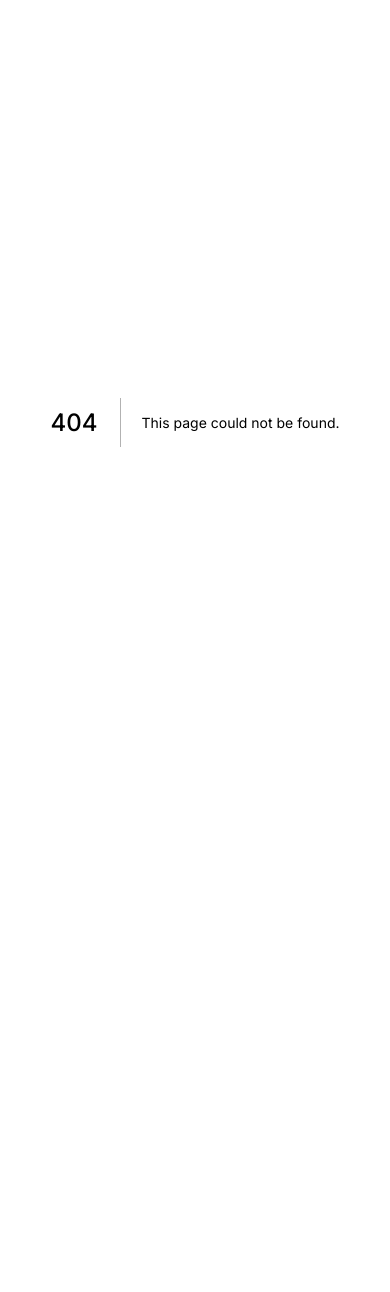
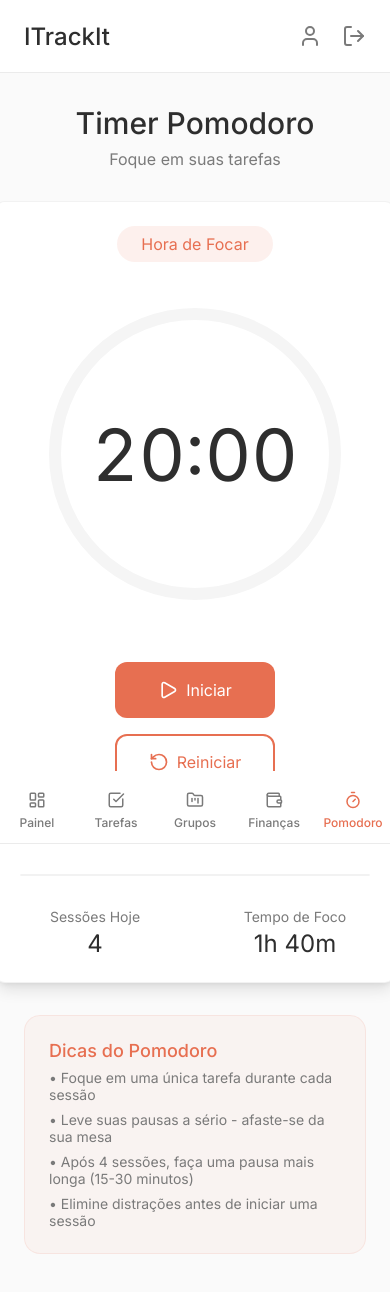
Before and after one commit to Vitchenzo2812/TrackIt-APP, a Next.js app: page /dashboard/pomodoro in a window 390 px wide. Before the commit this address had no page. Shown: the top 1292 px of the page. Before the commit the page ends 844 px from the top, so only its background shows below. Built offline with nearby package versions, Linux system fonts and the light colour scheme.

Commit message:
feat: create pomodoro page responsive

```diff
--- /dev/null
+++ b/src/pages/dashboard/pomodoro/index.tsx
@@ -0,0 +1,19 @@
+import dynamic from "next/dynamic";
+import Head from "next/head";
+
+const DashboardPomodoro = dynamic(async () => import('@/ui/pages/Dashboard/Pomodoro'), { ssr: false });
+
+const DashboardPomodoroPage = () => {
+  return (
+    <>
+      <Head>
+        <title>ITrackIt | Dashboard | Pomodoro</title>
+        <meta name="description" content="" />
+        <link rel="icon" href="/favicon.ico" />
+      </Head>
+      <DashboardPomodoro />
+    </>
+  );
+}
+
+export default DashboardPomodoroPage;
--- /dev/null
+++ b/src/ui/atoms/InfoBlock/index.tsx
@@ -0,0 +1,29 @@
+import Typography from '../Typography';
+import * as S from './styled';
+
+interface Props {
+  label: string;
+  value: string;
+}
+
+const InfoBlock = ({ label, value }: Props) => {
+  return (
+    <S.Container>
+      <Typography
+        size='1.4rem'
+        color='#7A7A7A'
+      >
+        {label}
+      </Typography>
+
+      <Typography
+        size='2.4rem'
+        color='#2E2E2E'
+      >
+        {value}
+      </Typography>
+    </S.Container>
+  );
+}
+
+export default InfoBlock;
--- /dev/null
+++ b/src/ui/atoms/InfoBlock/styled.ts
@@ -0,0 +1,9 @@
+import styled from "styled-components";
+
+export const Container = styled.div`
+  width: 20rem;
+  display: flex;
+  flex-direction: column;
+  align-items: center;
+  gap: 0.4rem;
+`;
--- /dev/null
+++ b/src/ui/atoms/TimerDisplay/index.tsx
@@ -0,0 +1,53 @@
+import * as S from './styled';
+
+type Props = {
+  minutes: number;
+  seconds: number;
+  progress: number;
+  isBreak: boolean;
+};
+
+export function TimerDisplay({
+  minutes,
+  seconds,
+  progress,
+  isBreak,
+}: Props) {
+  const radius = 140;
+  const circumference = 2 * Math.PI * radius;
+
+  return (
+    <S.Wrapper>
+      <S.Svg>
+        <S.BackgroundCircle cx="160" cy="160" r={radius} />
+
+        <S.ProgressCircle
+          cx="160"
+          cy="160"
+          r={radius}
+          $isBreak={isBreak}
+          initial={{ pathLength: 0 }}
+          animate={{ pathLength: progress / 100 }}
+          transition={{ duration: 0.3 }}
+          style={{
+            strokeDasharray: circumference,
+            strokeDashoffset: circumference * (1 - progress / 100),
+          }}
+        />
+      </S.Svg>
+
+      <S.TimeContainer>
+        <S.TimeText
+          key={`${minutes}:${seconds}`}
+          initial={{ scale: 0.95 }}
+          animate={{ scale: 1 }}
+        >
+          {String(minutes).padStart(2, "0")}:
+          {String(seconds).padStart(2, "0")}
+        </S.TimeText>
+      </S.TimeContainer>
+    </S.Wrapper>
+  );
+}
+
+export default TimerDisplay;
--- /dev/null
+++ b/src/ui/atoms/TimerDisplay/styled.ts
@@ -0,0 +1,45 @@
+import styled from "styled-components";
+import { motion } from "framer-motion";
+
+export const Wrapper = styled.div`
+  position: relative;
+  width: 32rem;
+  height: 32rem;
+  margin: 0 auto;
+  margin-bottom: 4.8rem;
+`;
+
+export const Svg = styled.svg`
+  position: absolute;
+  inset: 0;
+  width: 100%;
+  height: 100%;
+  transform: rotate(-90deg);
+`;
+
+export const BackgroundCircle = styled.circle`
+  stroke: #f5f5f5;
+  stroke-width: 12;
+  fill: none;
+`;
+
+export const ProgressCircle = styled(motion.circle)<{ $isBreak: boolean }>`
+  stroke: ${({ $isBreak }) => ($isBreak ? "#36BA98" : "#E76F51")};
+  stroke-width: 12;
+  fill: none;
+  stroke-linecap: round;
+`;
+
+export const TimeContainer = styled.div`
+  position: absolute;
+  inset: 0;
+  display: flex;
+  align-items: center;
+  justify-content: center;
+`;
+
+export const TimeText = styled(motion.div)`
+  font-size: 7.2rem;
+  color: #2e2e2e;
+  font-variant-numeric: tabular-nums;
+`;
--- /dev/null
+++ b/src/ui/pages/Dashboard/Pomodoro/index.tsx
@@ -0,0 +1,139 @@
+import DashboardLayout from "@/ui/templates/DashboardLayout";
+import TimerDisplay from "@/ui/atoms/TimerDisplay";
+import Typography from "@/ui/atoms/Typography";
+import Card from "@/ui/atoms/Card";
+import * as S from './styled';
+import Button from "@/ui/atoms/Button";
+import { Play, RotateCcw, Settings } from "lucide-react";
+import InfoBlock from "@/ui/atoms/InfoBlock";
+
+const PomodoroPage = () => {
+  return (
+    <DashboardLayout>
+      <S.WrapperAllItems>
+        <S.WrapperTexts>
+          <Typography
+            as='h1'
+            size='3rem'
+            weight={500}
+            color='#2E2E2E'
+          >
+            Timer Pomodoro
+          </Typography>
+
+          <Typography
+            color='#7A7A7A'
+            size='1.6rem'
+          >
+            Foque em suas tarefas
+          </Typography>
+        </S.WrapperTexts>
+
+        <Card
+          styles={{ padding: '2.4rem' }}
+          responsiveStyles={{
+            width: { mobile: '40rem', tablet: '48rem', desktop: '67.2rem' }
+          }}
+        >
+          <S.ContainerItemsCard>
+            <S.TitleTimer>
+              <Typography
+                color='#E76F51'
+                size='1.6rem'
+              >
+                Hora de Focar
+              </Typography>
+            </S.TitleTimer>
+
+            <TimerDisplay
+              isBreak={false}
+              minutes={20}
+              seconds={0}
+              progress={0}
+            />
+
+            <S.WrapperButtons>
+              <Button
+                label="Iniciar"
+                variant="primary"
+                onClick={() => {}}
+                leftIcon={<Play width={20} height={20} color="#ffffff" />}
+                styles={{ width: '16rem', height: '5.6rem' }}
+              />
+
+              <Button
+                label="Reiniciar"
+                variant="outline-red"
+                onClick={() => {}}
+                leftIcon={<RotateCcw width={20} height={20} color="#E76F51" />}
+                styles={{ width: '16rem', height: '5.6rem' }}
+              />
+
+              <Button
+                variant="ghost"
+                onClick={() => {}}
+                leftIcon={<Settings width={20} height={20} color="#7A7A7A" />}
+                styles={{ width: '7.6rem', height: '4.8rem' }}
+              />
+            </S.WrapperButtons>
+
+            <S.Divisor />
+
+            <S.WrapperInfoBlocks>
+              <InfoBlock
+                label="Sessões Hoje"
+                value="4"
+              />
+
+              <InfoBlock
+                label="Tempo de Foco"
+                value="1h 40m"
+              />
+            </S.WrapperInfoBlocks>
+          </S.ContainerItemsCard>
+        </Card>
+
+        <S.ContainerHints>
+          <Typography
+            as='h3'
+            color='#E76F51'
+            size='1.8rem'
+            weight={500}
+          >
+            Dicas do Pomodoro
+          </Typography>
+
+          <Typography
+            color='#7A7A7A'
+            size='1.4rem'
+          >
+            • Foque em uma única tarefa durante cada sessão
+          </Typography>
+
+          <Typography
+            color='#7A7A7A'
+            size='1.4rem'
+          >
+            • Leve suas pausas a sério - afaste-se da sua mesa
+          </Typography>
+
+          <Typography
+            color='#7A7A7A'
+            size='1.4rem'
+          >
+            • Após 4 sessões, faça uma pausa mais longa (15-30 minutos)
+          </Typography>
+
+          <Typography
+            color='#7A7A7A'
+            size='1.4rem'
+          >
+            • Elimine distrações antes de iniciar uma sessão
+          </Typography>
+        </S.ContainerHints>
+      </S.WrapperAllItems>
+    </DashboardLayout>
+  );
+}
+
+export default PomodoroPage;
--- /dev/null
+++ b/src/ui/pages/Dashboard/Pomodoro/styled.ts
@@ -0,0 +1,73 @@
+import styled from "styled-components";
+
+export const WrapperAllItems = styled.div`
+  width: 100%;
+  max-width: 121.4rem;
+
+  display: flex;
+  flex-direction: column;
+  align-items: center;
+  margin: 0 auto;
+
+  gap: 3.2rem;
+`;
+
+export const WrapperTexts = styled.div`
+  display: flex;
+  flex-direction: column;
+  justify-content: center;
+  align-items: center;
+  gap: 0.8rem;
+`;
+
+export const ContainerItemsCard = styled.div`
+  display: flex;
+  flex-direction: column;
+  align-items: center;
+`;
+
+export const TitleTimer = styled.div`
+  background-color: color-mix(in oklab, #E76F51 10%, transparent);
+  border-radius: calc(infinity * 1px);
+  padding: 0.8rem 2.4rem;
+  margin-bottom: 3.2rem;
+`;
+
+export const WrapperButtons = styled.div`
+  display: flex;
+  align-items: center;
+  gap: 1.6rem;
+
+  @media (max-width: 480px) {
+    flex-direction: column;
+  }
+`;
+
+export const Divisor = styled.div`
+  width: 100%;
+  border: rgba(0, 0, 0, 0.05) 0.1rem solid;
+  margin-top: 4.8rem;
+  margin-bottom: 3.2rem;
+  border-radius: 1rem;
+
+  @media (max-width: 480px) {
+    margin-top: 2rem;
+  }
+`;
+
+export const WrapperInfoBlocks = styled.div`
+  display: flex;
+  align-items: center;
+`;
+
+export const ContainerHints = styled.div`
+  width: 100%;
+  max-width: 67.2rem;
+  display: flex;
+  flex-direction: column;
+  padding: 2.4rem;
+  gap: 0.8rem;
+  border: color-mix(in oklab, #E76F51 10%, transparent) 0.1rem solid;
+  background-color: color-mix(in oklab, #E76F51 5%, transparent);
+  border-radius: 1.6rem;
+`;
```
